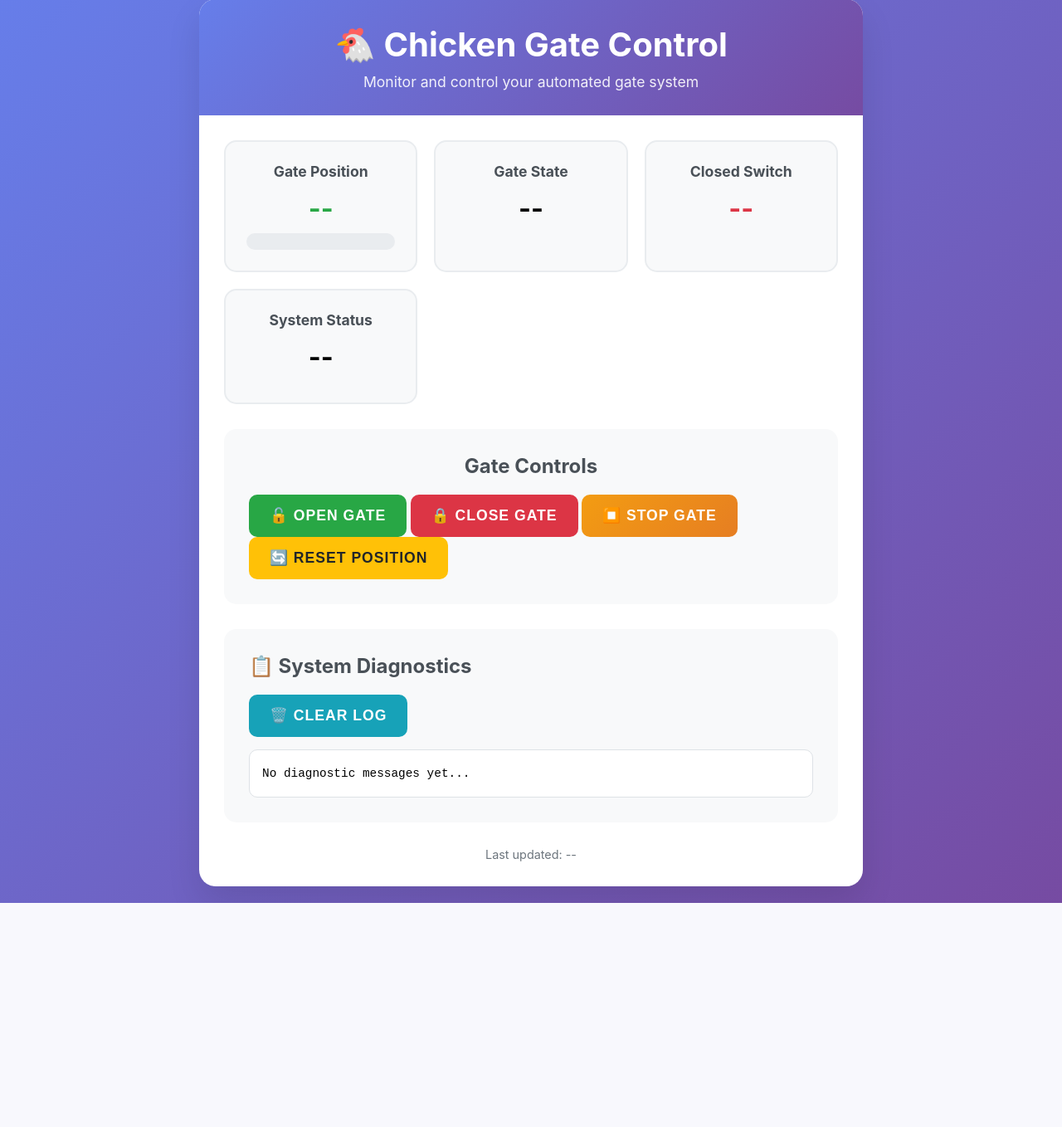
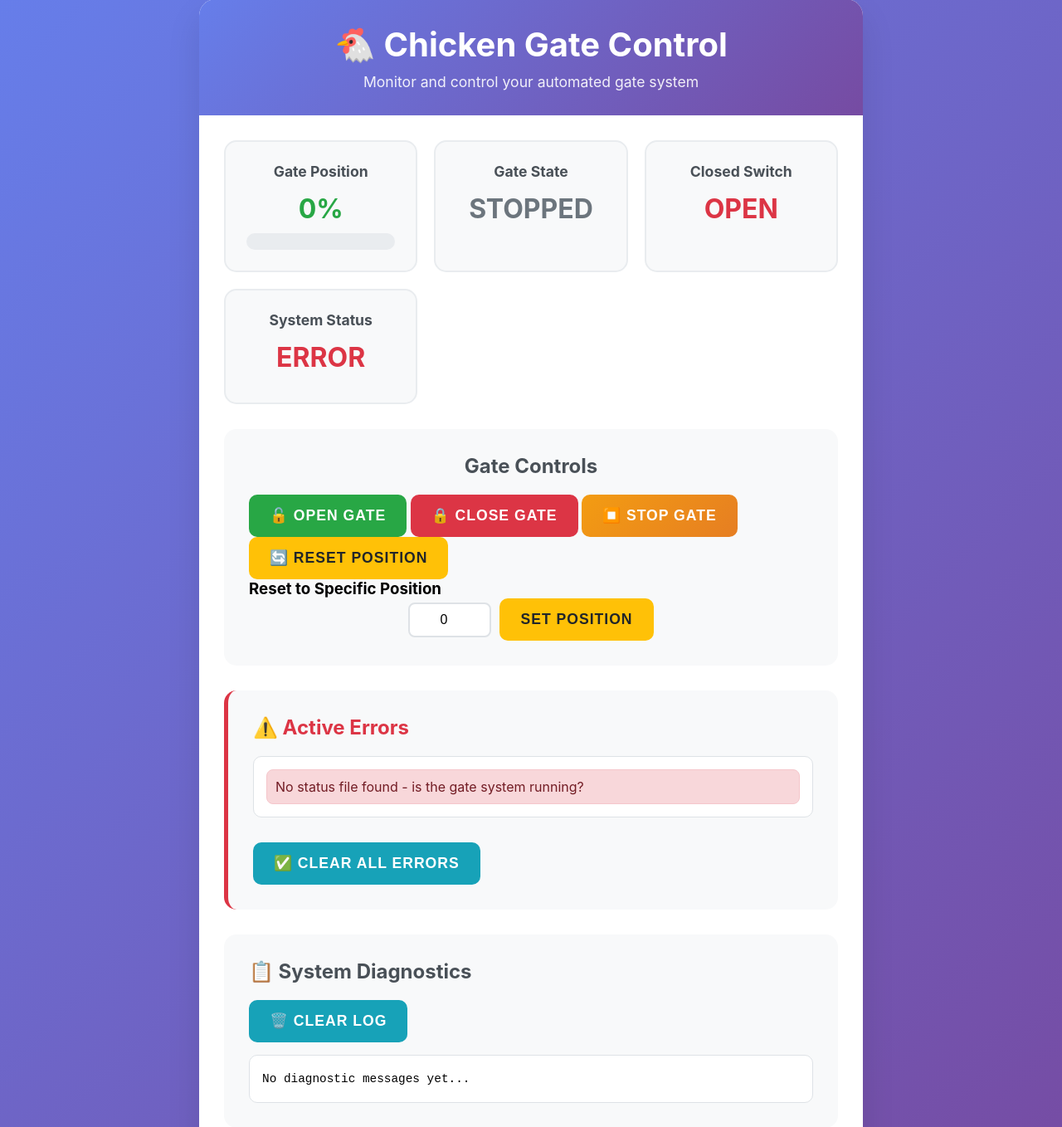
Before and after one commit to geoffdudds/chicken-gate, a Flask app: page / in a window 1280 px wide. Shown: the part 21-1379 px from the top of the page at 83% size. Before the commit the page ends 1109 px from the top, so only its background shows below. Run offline with Flask 3, Linux system fonts and the light colour scheme.

Commit message:
bug fixes

```diff
--- a/templates/index.html
+++ b/templates/index.html
@@ -402,7 +402,9 @@
             <button id="openBtn" class="btn btn-open">🔓 Open Gate</button>
             <button id="closeBtn" class="btn btn-close">🔒 Close Gate</button>
             <button id="stopBtn" class="btn btn-stop">⏹️ Stop Gate</button>
-            <button id="resetBtn" class="btn btn-reset">🔄 Reset Position</button>
+            <button id="resetBtn" class="btn btn-reset">
+              🔄 Reset Position
+            </button>
             <button
               id="clearErrorsBtn"
               class="btn btn-clear"
@@ -410,6 +412,25 @@
             >
               ⚠️ Clear Errors
             </button>
+          </div>
+
+          <!-- Reset position input -->
+          <div class="reset-section">
+            <h3>Reset to Specific Position</h3>
+            <div class="reset-controls">
+              <input
+                type="number"
+                id="reset-position"
+                class="reset-input"
+                min="0"
+                max="100"
+                placeholder="0-100"
+                value="0"
+              />
+              <button id="resetToPositionBtn" class="btn btn-reset">
+                Set Position
+              </button>
+            </div>
           </div>
         </div>
 
@@ -537,7 +558,13 @@
 
       // Reset to specific position
       function resetToPosition() {
-        const position = document.getElementById("reset-position").value;
+        const positionInput = document.getElementById("reset-position");
+        if (!positionInput) {
+          console.error("Reset position input not found");
+          return;
+        }
+
+        const position = positionInput.value;
         if (position === "") {
           showMessage("Please enter a position (0-100)", "error");
           return;
@@ -625,20 +652,28 @@
       }
 
       // Control button handlers
-      document.getElementById('openBtn').onclick = () => sendCommand('OPEN');
-      document.getElementById('closeBtn').onclick = () => sendCommand('CLOSE');
-      document.getElementById('stopBtn').onclick = () => sendCommand('STOP');
-      document.getElementById('resetBtn').onclick = () => sendCommand('RESET');
-      document.getElementById('clearErrorsBtn').onclick = () => sendCommand('CLEAR_ERRORS');
+      document.getElementById("openBtn").onclick = () => sendCommand("OPEN");
+      document.getElementById("closeBtn").onclick = () => sendCommand("CLOSE");
+      document.getElementById("stopBtn").onclick = () => sendCommand("STOP");
+      document.getElementById("resetBtn").onclick = () => sendCommand("RESET");
+      document.getElementById("clearErrorsBtn").onclick = () =>
+        sendCommand("CLEAR_ERRORS");
 
       // Handle Enter key in reset position input
-      document
-        .getElementById("reset-position")
-        .addEventListener("keypress", function (e) {
+      const resetPositionInput = document.getElementById("reset-position");
+      if (resetPositionInput) {
+        resetPositionInput.addEventListener("keypress", function (e) {
           if (e.key === "Enter") {
             resetToPosition();
           }
         });
+      }
+
+      // Add click handler for reset to position button
+      const resetToPositionBtn = document.getElementById("resetToPositionBtn");
+      if (resetToPositionBtn) {
+        resetToPositionBtn.onclick = resetToPosition;
+      }
 
       // Start periodic status updates
       function startUpdates() {
```
Also changed, not shown: debug_js.py (line endings or trailing spaces).
